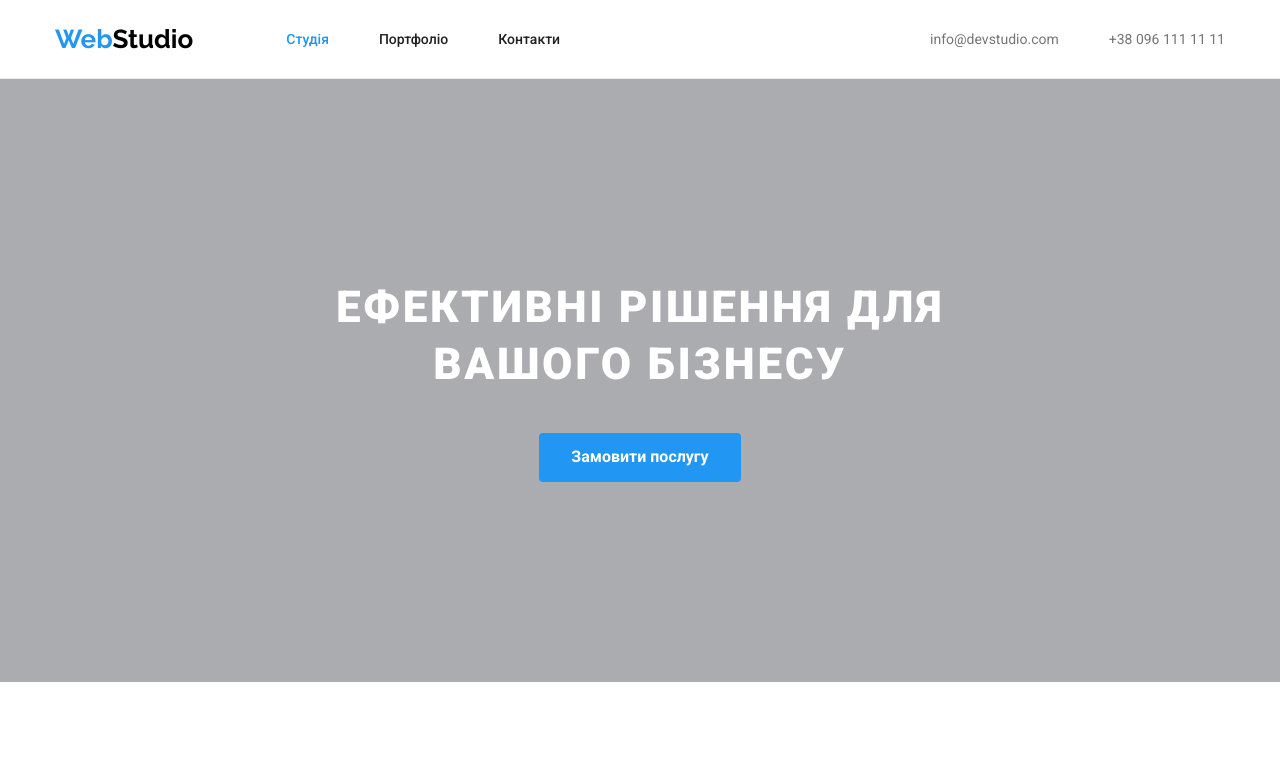
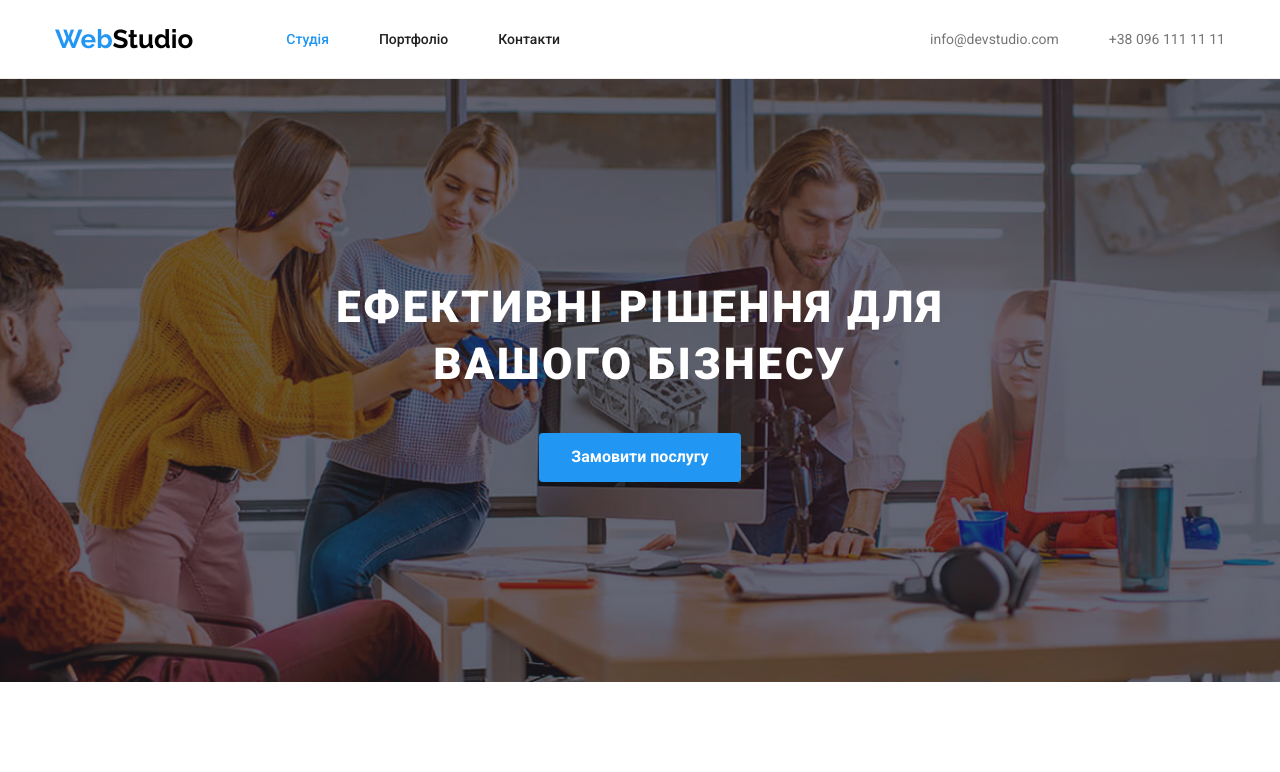
Before and after one commit to MarkByh/home-work-3, a plain HTML site: page index.html in a window 1280 px wide. Shown: the top 772 px of the page. Drawn offline with nearby package versions, Linux system fonts and the light colour scheme.

Commit message:
Update styles.css

```diff
--- a/css/styles.css
+++ b/css/styles.css
@@ -113,18 +113,17 @@ header{
 
    text-align: center;
     color: #FFFFFF;
-    background-image: linear-gradient( to right,rgba(47, 48, 58, 0.4), rgba(47, 48, 58, 0.4)), url(../img/background.jpg);
+    background-image: linear-gradient( to right,rgba(47, 48, 58, 0.4), rgba(47, 48, 58, 0.4)), url(../img/background-img.jpg);
     max-width: 1600px;
     text-align: center;
     color: #FFFFFF;
     background-size: cover;
-    background-image: linear-gradient( to right,rgba(47, 48, 58, 0.4), rgba(47, 48, 58, 0.4)), url(../img/background.jpg);
+
     margin-left: auto;
     margin-right: auto;
     background-repeat: no-repeat;
     background-position: center;
-    background-size: cover;
-}
+
 
 .sl-button{ background: #2196F3;
 border-radius: 4px;
```
